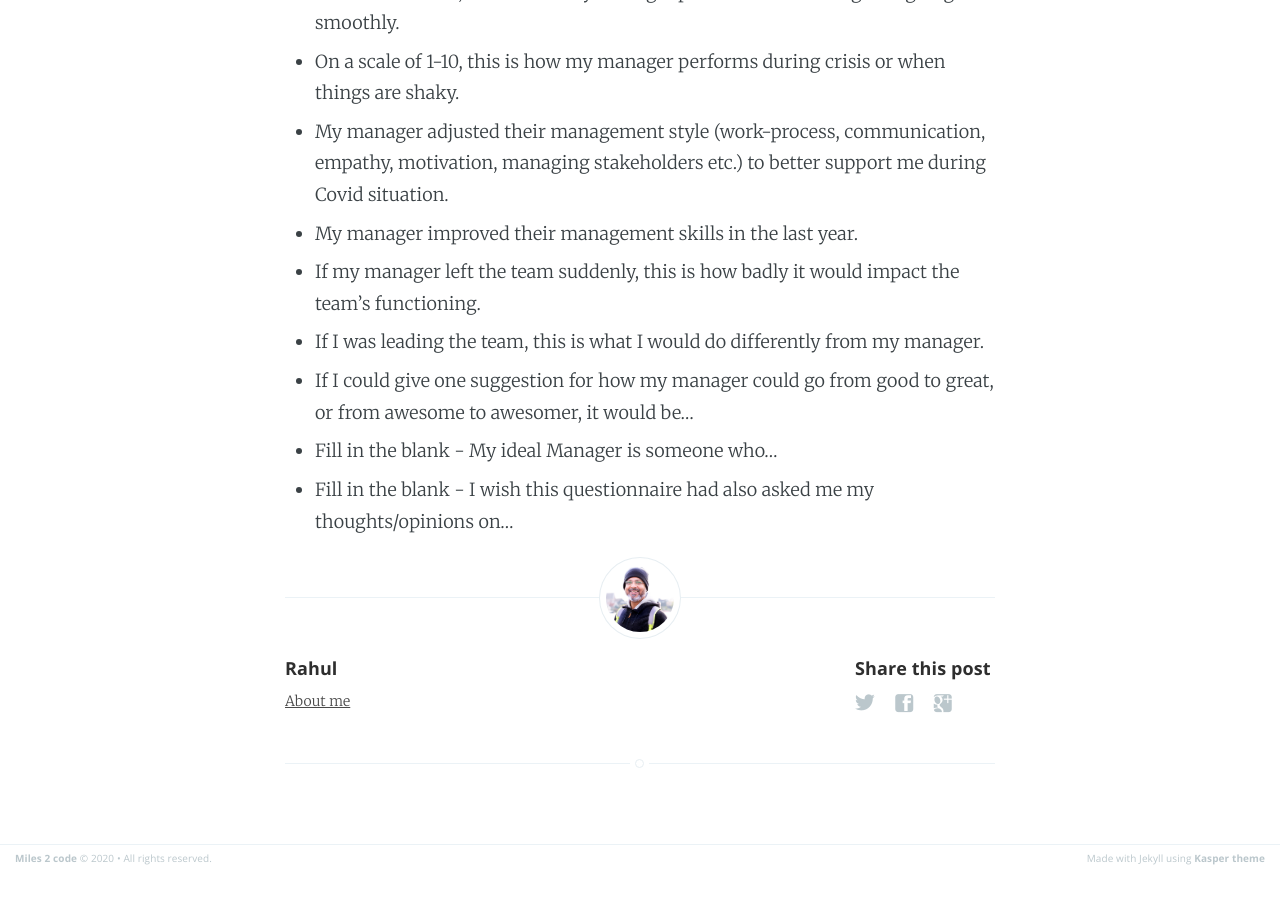
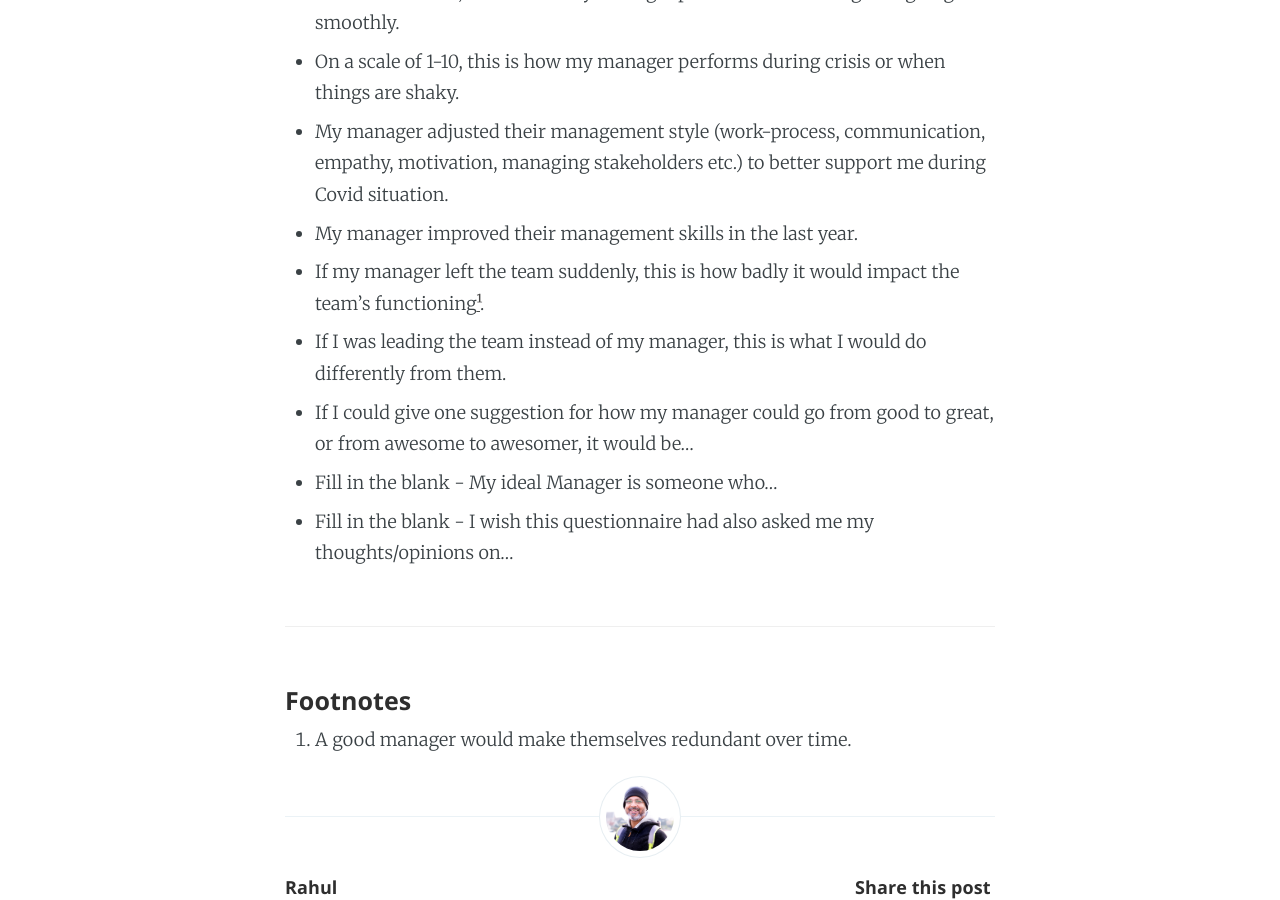
Before and after one commit to rahulj51/miles2code.github.io, a Jekyll site: the page built from _posts/2020-12-05-manager-feedback.markdown, in a window 1280 px wide and 900 px high, scrolled down 5702 px. Built offline with Jekyll 4.4.1, drawn with Linux system fonts in a browser that asks for light colours; before the commit the page ends 6575 px from its top, so only the background shows below that.

Commit message:
Added footnote.Minor edit

```diff
--- a/_posts/2020-12-05-manager-feedback.markdown
+++ b/_posts/2020-12-05-manager-feedback.markdown
@@ -151,8 +151,14 @@ Here's the list. Feel free to use it in your own teams and let me know how it go
 - On a scale of 1-10, this is how my manager performs during crisis or when things are shaky.
 - My manager adjusted their management style (work-process, communication, empathy, motivation, managing stakeholders etc.) to better support me during Covid situation.
 - My manager improved their management skills in the last year.
-- If my manager left the team suddenly, this is how badly it would impact the team's functioning.
-- If I was leading the team, this is what I would do differently from my manager.
+- If my manager left the team suddenly, this is how badly it would impact the team's functioning[¹](#one).
+- If I was leading the team instead of my manager, this is what I would do differently from them.
 - If I could give one suggestion for how my manager could go from good to great, or from awesome to awesomer, it would be...
 - Fill in the blank - My ideal Manager is someone who...
 - Fill in the blank - I wish this questionnaire had also asked me my thoughts/opinions on...
+
+***
+
+#### Footnotes
+
+1. <a name="one"></a>A good manager would make themselves redundant over time.
```
